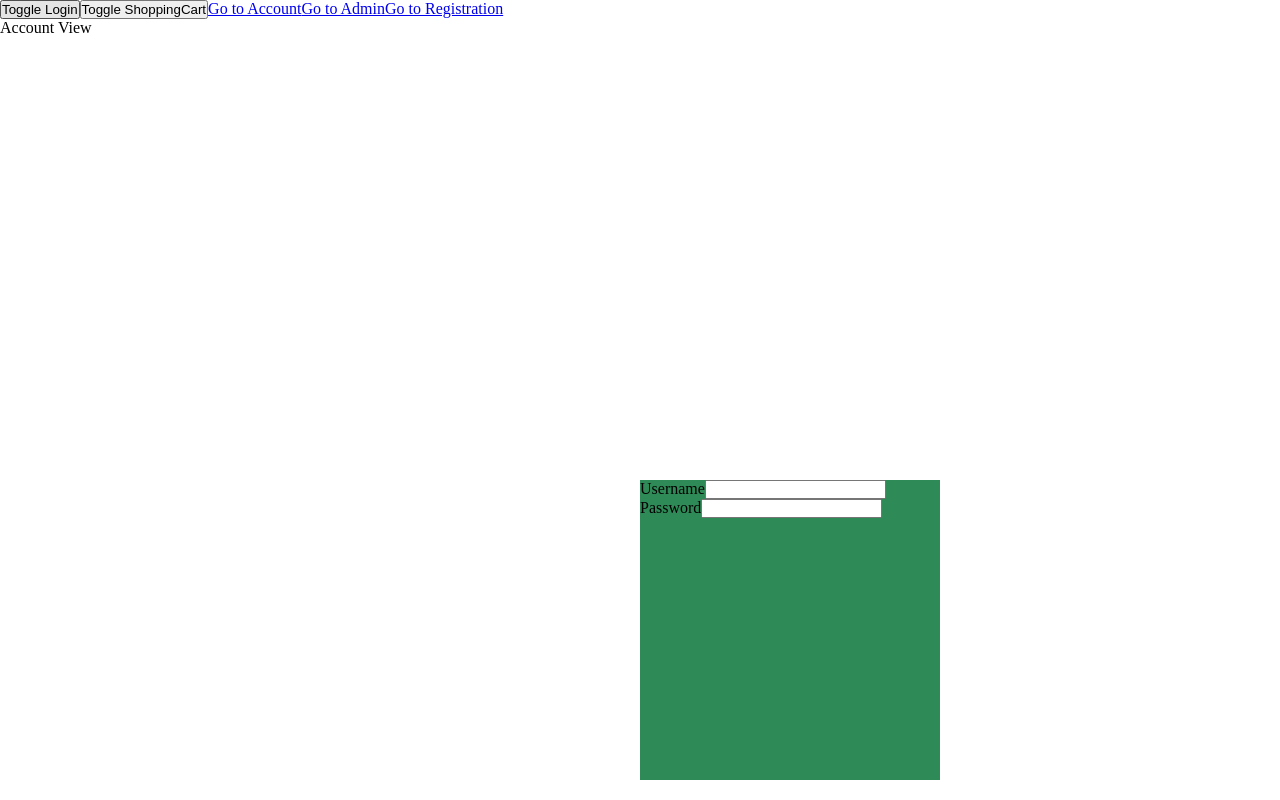
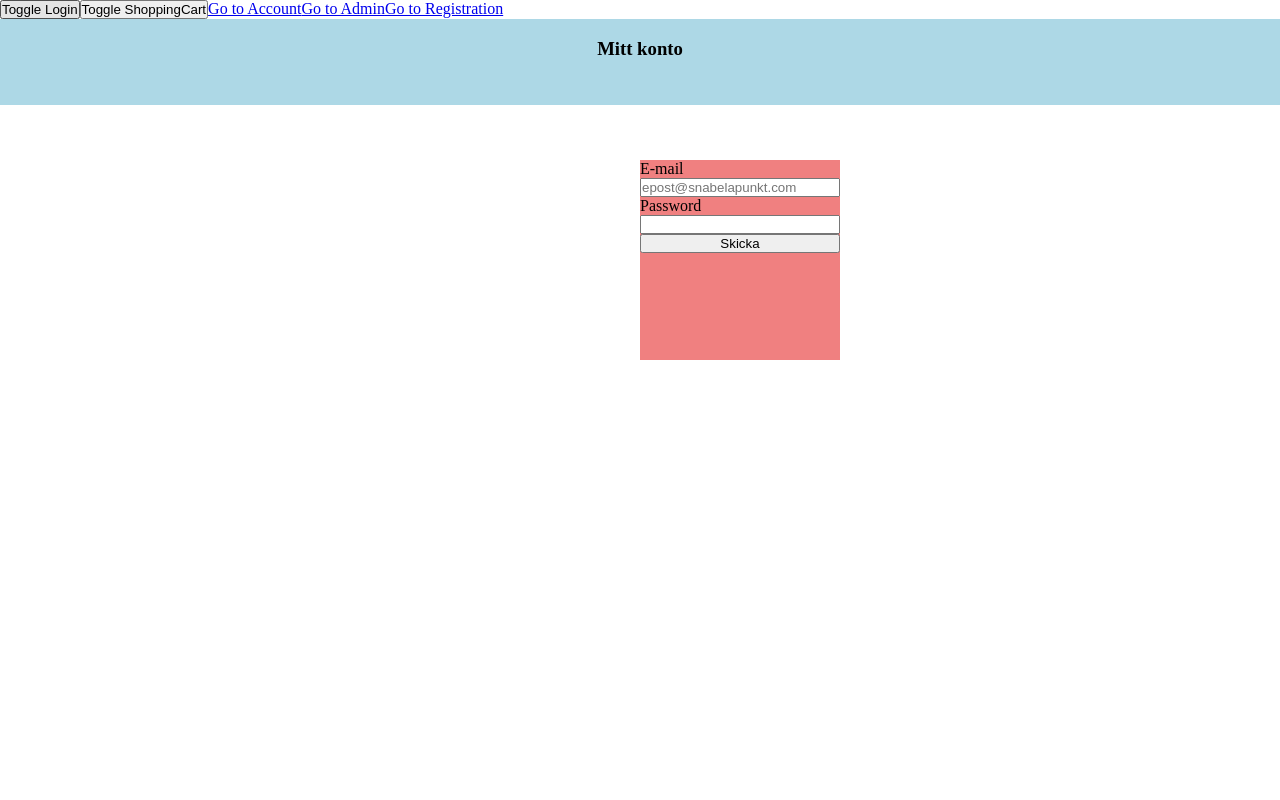
Before and after one commit to r0bban/slutprojekt-webbapplikation, a Vue app: page /account in a window 1280 px wide. Both pictures are taken after a click on the button "Toggle Login". Built offline with nearby package versions, Linux system fonts and the light colour scheme.

Commit message:
Add modelling to login form

```diff
--- a/src/components/Login.vue
+++ b/src/components/Login.vue
@@ -1,21 +1,45 @@
 <template>
   <div class="login">
-    <label for="username">Username</label>
-    <input type="text" id="username" />
-    <label for="password">Password</label>
-    <input type="text" id="password" />
+    <form onsubmit="return false">
+      <label for="username">E-mail</label>
+      <input v-model="creds.email" type="text" id="username" placeholder="epost@snabelapunkt.com" />
+      <label for="password">Password</label>
+      <input v-model="creds.password" type="password" id="password" />
+      <button @click="submit()">Skicka</button>
+    </form>
   </div>
 </template>
 <script>
-export default {};
+export default {
+  data() {
+    return {
+      creds: {
+        email: "",
+        password: ""
+      }
+    };
+  },
+  methods: {
+    submit() {
+      this.$store.dispatch("loginUser", this.creds);
+    }
+  }
+};
 </script>
 <style lang='scss' scoped>
-.login {
+div {
+  background-color: lightcoral;
   position: absolute;
   left: 50%;
-  top: 60%;
-  background-color: seagreen;
-  width: 300px;
-  height: 300px;
+  top: 20%;
+  width: 200px;
+  height: 200px;
+  form {
+    display: flex;
+    flex-direction: column;
+    form > * {
+      margin: 1.2rem;
+    }
+  }
 }
 </style>
--- a/src/views/AccountView.vue
+++ b/src/views/AccountView.vue
@@ -1,8 +1,30 @@
 <template>
-  <div class="accountView">Account View</div>
+  <div class="accountView">
+    <div class="details">
+      <h3>Mitt konto</h3>
+      <h4>{{getCurrentUser.name}}</h4>
+      <h4>{{getCurrentUser.email}}</h4>
+    </div>
+  </div>
 </template>
 <script>
-export default {};
+export default {
+  computed: {
+    getCurrentUser() {
+      return this.$store.state.currentUser;
+    }
+  }
+};
 </script>
 <style lang='scss' scoped>
+* {
+  padding: 0.4rem;
+}
+
+div {
+  display: flex;
+  flex-direction: column;
+  align-items: center;
+  background-color: lightblue;
+}
 </style>
```
Also changed, not shown: src/components/Registration.vue (added).
